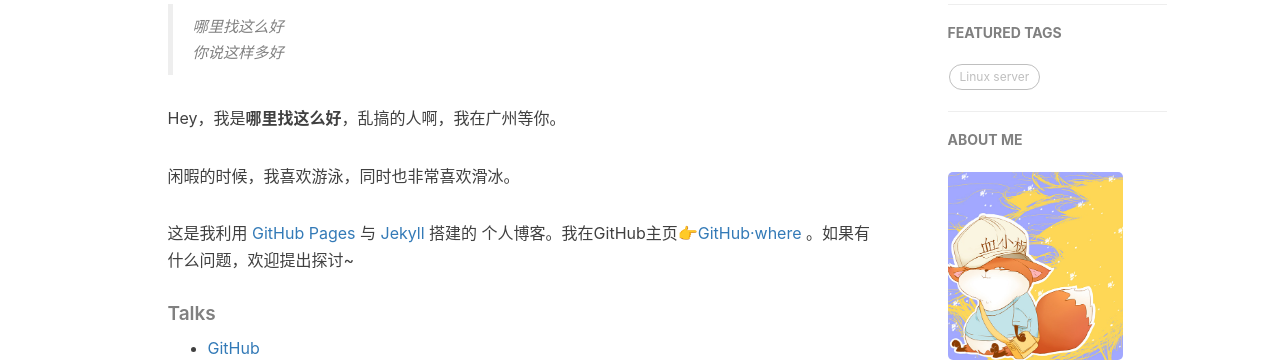
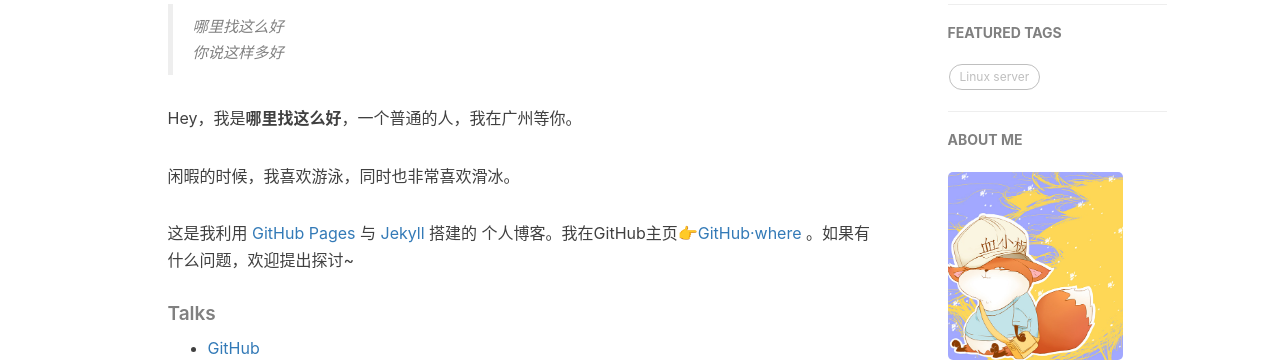
Before and after one commit to Iqgniy/Iqgniy.github.io, a Jekyll site: the page built from about.html, in a window 1280 px wide. Shown: the part 454-816 px from the top of the page. Built offline with Jekyll 4.4.1, drawn with Linux system fonts in a browser that asks for light colours; nearby versions of some CDN libraries; comment, search, counter and statistics services are not loaded.

Commit message:
Update about.html

```diff
--- a/about.html
+++ b/about.html
@@ -18,7 +18,7 @@ header-img: "img/post-bg-rwd.jpg"
     <blockquote><p>哪里找这么好<br>
     你说这样多好</p></blockquote>
 
-    <p>Hey，我是<strong>哪里找这么好</strong>，乱搞的人啊，我在广州等你。</p>
+    <p>Hey，我是<strong>哪里找这么好</strong>，一个普通的人，我在广州等你。</p>
 
     <p>闲暇的时候，我喜欢游泳，同时也非常喜欢滑冰。</p>
 
```
